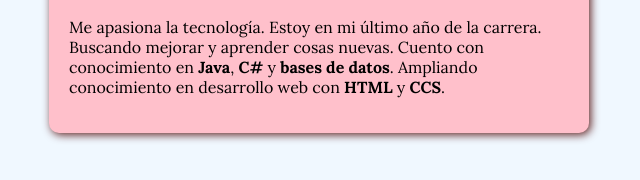
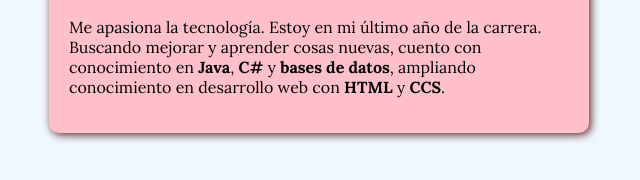
Before and after one commit to Emilianasieb/tarjetaPresentacion, a plain HTML site: page index.html in a window 1280 px wide. Shown: the part 390-570 px from the top of the page, 321-961 px from the left. Drawn offline with Linux system fonts and the light colour scheme; a web font is replaced by a local one.

Commit message:
Correccion de errores

```diff
--- a/index.html
+++ b/index.html
@@ -11,7 +11,7 @@
         <h1 class="titulo"> Emiliana Siebenlist</h1>
         <hr>
         <h2>Estudiante de Tecnicatura Universitaria en Programación</h2>
-        <p>Me apasiona la tecnología. Estoy en mi último año de la carrera. Buscando mejorar y aprender cosas nuevas. Cuento con conocimiento en <strong>Java</strong>, <strong>C#</strong> y <strong>bases de datos</strong>. Ampliando conocimiento en desarrollo web con <strong>HTML</strong> y <strong>CCS</strong>. </p>
+        <p>Me apasiona la tecnología. Estoy en mi último año de la carrera. Buscando mejorar y aprender cosas nuevas, cuento con conocimiento en <strong>Java</strong>, <strong>C#</strong> y <strong>bases de datos</strong>, ampliando conocimiento en desarrollo web con <strong>HTML</strong> y <strong>CCS</strong>. </p>
     </div>
 </body>
 </html>
```
Also changed, not shown: 1 other file.
